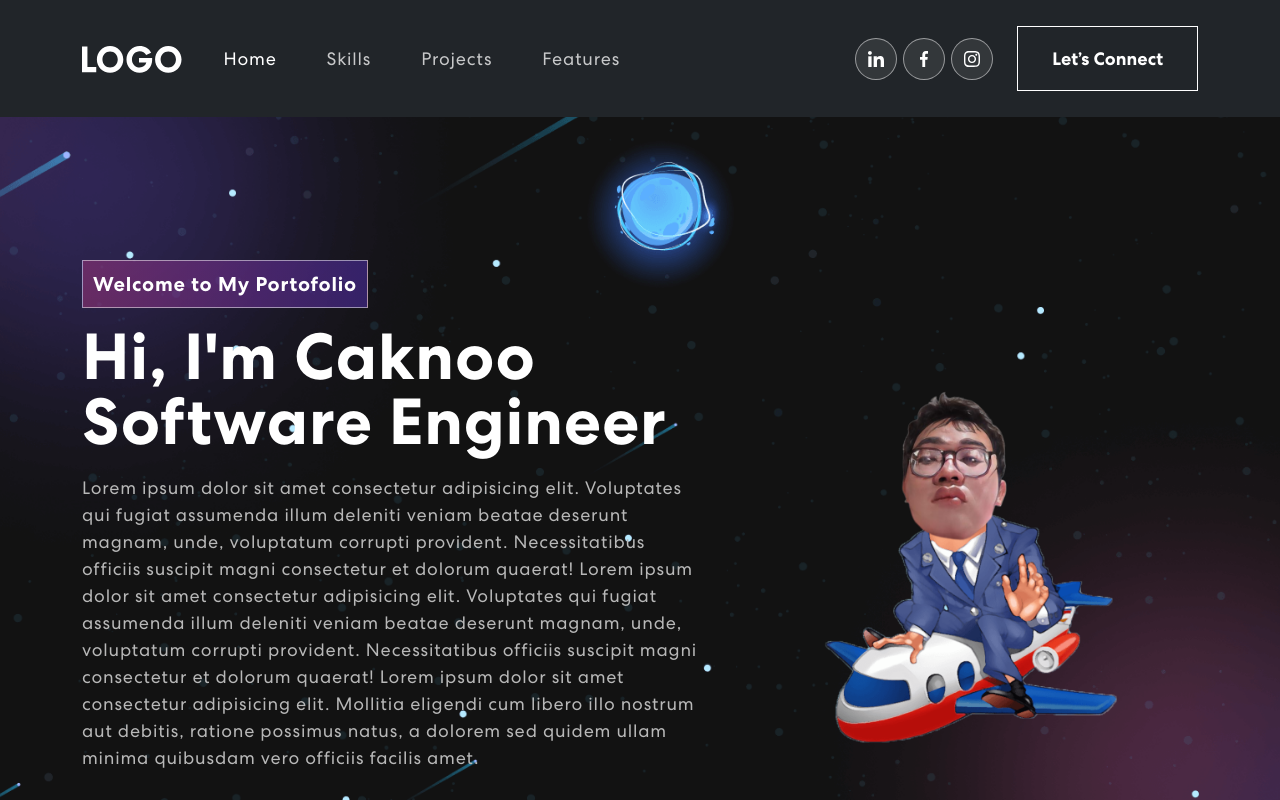
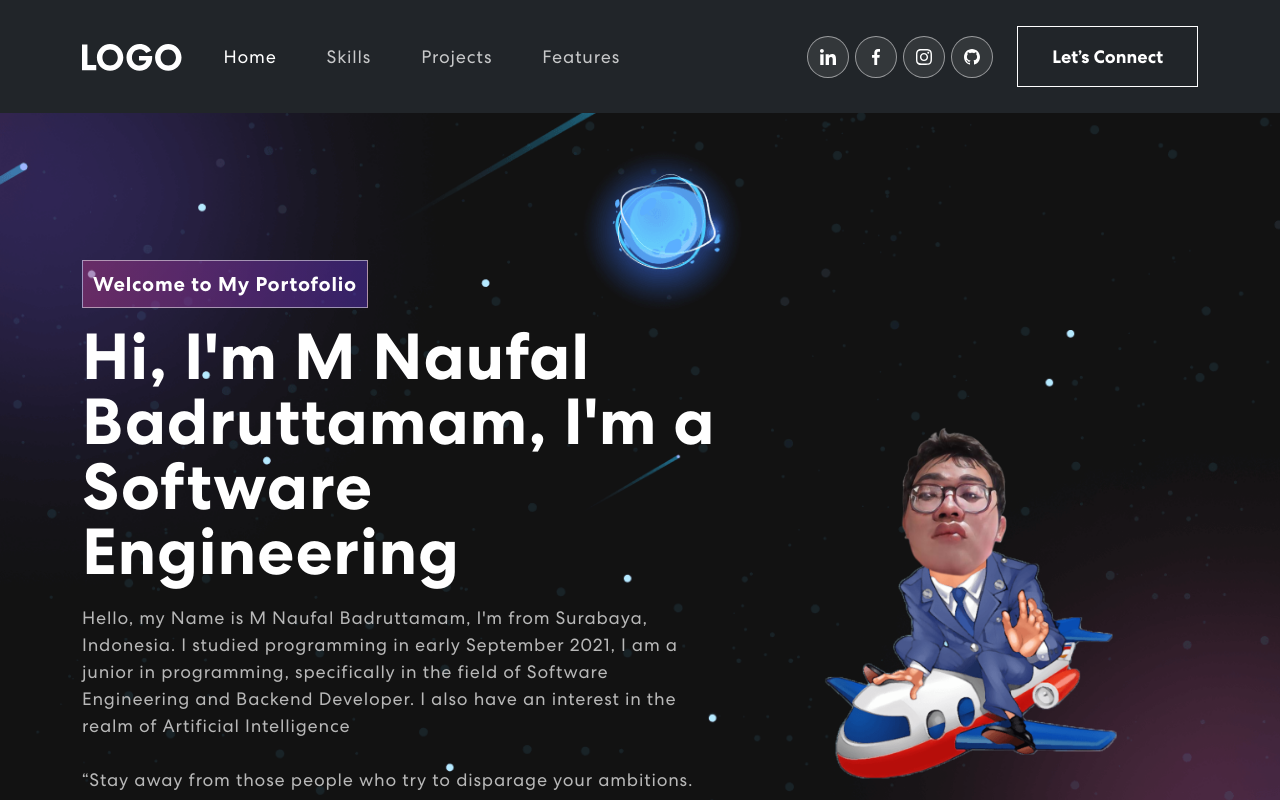
Before and after one commit to Caknoooo/cakno_personal_portofolio, a React (Create React App) app: page / in a window 1280 px wide. Shown: the top 800 px of the page. Built offline with nearby package versions, Linux system fonts and the light colour scheme.

Commit message:
feat: added new icon github and display on UI

```diff
--- a/src/components/Banner.jsx
+++ b/src/components/Banner.jsx
@@ -8,14 +8,15 @@ import TrackVisibility from "react-on-screen";
 import { isVisible } from "@testing-library/user-event/dist/utils";
 import { useState, useEffect } from "react";
 import 'animate.css';
+import { HashLink } from "react-router-hash-link";
+import { BrowserRouter as Router } from "react-router-dom";
 
 export const Banner = () => {
   const [loopNum, setLoopNum] = useState(0);
   const [isDeleting, setIsDeleting] = useState(false);
   const toRotate = [
-    "Software Engineer",
+    "Software Engineering",
     "Web Developer",
-    "Artificial Intelligence",
   ];
   const [text, setText] = useState("");
   const [delta, setDelta] = useState(300 - Math.random() * 100);
@@ -60,42 +61,41 @@ export const Banner = () => {
   };
 
   return (
+    <Router>
       <section className="banner" id="home">
         <Container>
-        <Row className="align-items-center ">
+          <Row className="align-items-center">
             <Col xs={12} md={6} xl={7}>
               <TrackVisibility>
                 {({ isVisible }) => (
                   <div
                     className={
-                    isVisible
-                      ? "animate__animated animate__fadeIn"
-                      : ""
+                      isVisible ? "animate__animated animate__fadeIn" : ""
                     }
                   >
                     <span className="tagline">Welcome to My Portofolio</span>
                     <h1>
-                    {`Hi, I'm Caknoo`}
-                    <span className="wrap"> {text}</span>
+                      {`Hi, I'm M Naufal Badruttamam, I'm a`}{" "}
+                      <span className="wrap"> {text} </span>
                     </h1>
                     <p>
-                    Lorem ipsum dolor sit amet consectetur adipisicing elit.
-                    Voluptates qui fugiat assumenda illum deleniti veniam beatae
-                    deserunt magnam, unde, voluptatum corrupti provident.
-                    Necessitatibus officiis suscipit magni consectetur et
-                    dolorum quaerat! Lorem ipsum dolor sit amet consectetur
-                    adipisicing elit. Voluptates qui fugiat assumenda illum
-                    deleniti veniam beatae deserunt magnam, unde, voluptatum
-                    corrupti provident. Necessitatibus officiis suscipit magni
-                    consectetur et dolorum quaerat! Lorem ipsum dolor sit amet
-                    consectetur adipisicing elit. Mollitia eligendi cum libero
-                    illo nostrum aut debitis, ratione possimus natus, a dolorem
-                    sed quidem ullam minima quibusdam vero officiis facilis
-                    amet.
+
+                      Hello, my Name is M Naufal Badruttamam, I'm from Surabaya,
+                      Indonesia. I studied programming in early September 2021,
+                      I am a junior in programming, specifically in the field of
+                      Software Engineering and Backend Developer. I also have an
+                      interest in the realm of Artificial Intelligence
+                      <br /> <br />
+                      “Stay away from those people who try to disparage your
+                      ambitions. Small minds will always do that, but great
+                      minds will give you a feeling that you can become great
+                      too.” — Mark Twain
                     </p>
+                    <HashLink to="#connect" style={{ textDecoration: "none" }}>
                       <button onClick={() => console.log("connect")}>
                         Let's Connect <ArrowRightCircle size={25} />
                       </button>
+                    </HashLink>
                   </div>
                 )}
               </TrackVisibility>
@@ -117,5 +117,6 @@ export const Banner = () => {
           </Row>
         </Container>
       </section>
+    </Router>
   );
 };
--- a/src/components/NavBar.jsx
+++ b/src/components/NavBar.jsx
@@ -2,12 +2,13 @@ import Container from "react-bootstrap/Container";
 import Nav from "react-bootstrap/Nav";
 import Navbar from "react-bootstrap/Navbar";
 import { useState, useEffect } from "react";
-// import { HashLink } from "react-router-hash-link";
-// import { BrowserRouter as Router } from "react-router-dom";
+import { HashLink } from "react-router-hash-link";
+import { BrowserRouter as Router } from "react-router-dom";
 import Logo from "../assets/img/logo.svg";
 import navIcon1 from "../assets/img/nav-icon1.svg";
 import navIcon2 from "../assets/img/nav-icon2.svg";
 import navIcon3 from "../assets/img/nav-icon3.svg";
+import navIcon4 from "../assets/img/nav-icon4.svg";
 
 export const NavBar = () => {
   const [activeLink, setActiveLink] = useState("home");
@@ -31,7 +32,7 @@ export const NavBar = () => {
   }, []);
 
   return (
-
+    <Router>
       <Navbar bg="dark" expand="lg" className={scrolled ? "scrolled" : ""}>
         <Container>
           <Navbar.Brand href="#home">
@@ -95,14 +96,19 @@ export const NavBar = () => {
                 <a href="https://www.instagram.com/caknoo_00/">
                   <img src={navIcon3} alt="" />
                 </a>
+                <a href="https://github.com/Caknoooo">
+                  <img src={navIcon4} alt="" />
+                </a>
               </div>
-              <button className="vvd">
-                <span>Let’s Connect</span>
-              </button>
+              <HashLink to="#connect">
+                <button className="vvd">
+                  <span>Let’s Connect</span>
+                </button>
+              </HashLink>
             </span>
           </Navbar.Collapse>
         </Container>
       </Navbar>
-
+    </Router>
   );
 };
```
Lines whose indentation alone changed are shown as unchanged.
